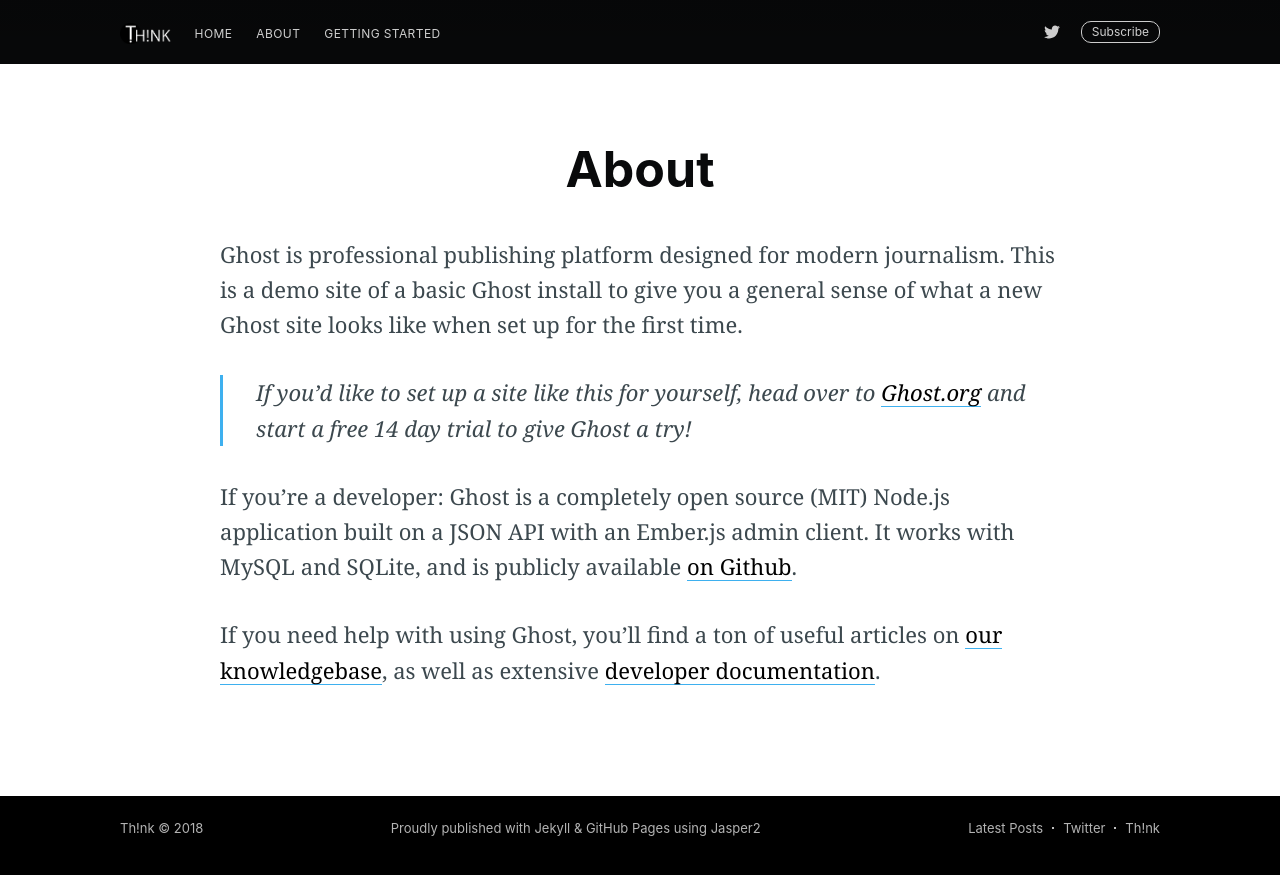
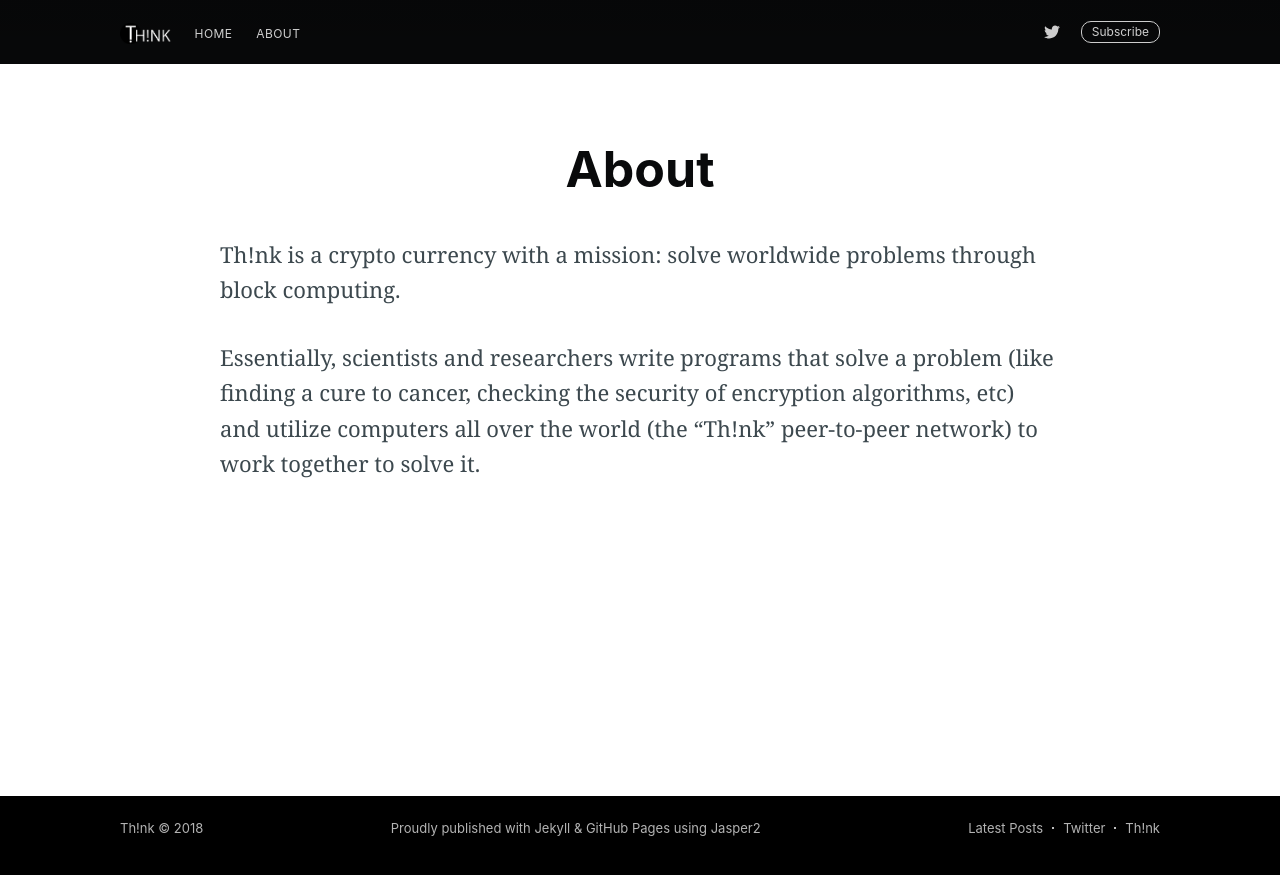
Before and after one commit to knoxschools/think, a Jekyll site: the page built from about/index.md, in a window 1280 px wide. Shown: the top 875 px of the page. Built offline with Jekyll 4.4.1, drawn with Linux system fonts in a browser that asks for light colours; nearby versions of some CDN libraries; comment, search, counter and statistics services are not loaded.

Commit message:
more about us

```diff
--- a/_includes/navigation.html
+++ b/_includes/navigation.html
@@ -1,5 +1,5 @@
 <ul class="nav" role="menu">
     <li class="nav-home" role="menuitem"><a href="{{site.baseurl}}">Home</a></li>
     <li class="nav-about" role="menuitem"><a href="{{site.baseurl}}about/">About</a></li>
-    <li class="nav-getting-started" role="menuitem"><a href="{{site.baseurl}}tag/getting-started/">Getting Started</a></li>
+   <!-- <li class="nav-getting-started" role="menuitem"><a href="{{site.baseurl}}tag/getting-started/">Getting Started</a></li> -->
 </ul>
--- a/about/index.md
+++ b/about/index.md
@@ -3,15 +3,11 @@
 current: about
 title: About
 navigation: true
-logo: 'assets/images/ghost.png'
+logo: 'assets/images/icon.png'
 class: page-template
 subclass: 'post page'
 ---
 
-Ghost is professional publishing platform designed for modern journalism. This is a demo site of a basic Ghost install to give you a general sense of what a new Ghost site looks like when set up for the first time.
+Th!nk is a crypto currency with a mission: solve worldwide problems through block computing.
 
-> If you'd like to set up a site like this for yourself, head over to [Ghost.org](https://ghost.org/) and start a free 14 day trial to give Ghost a try!
-
-If you're a developer: Ghost is a completely open source (MIT) Node.js application built on a JSON API with an Ember.js admin client. It works with MySQL and SQLite, and is publicly available [on Github](https://github.com/TryGhost/ghost).
-
-If you need help with using Ghost, you'll find a ton of useful articles on [our knowledgebase](https://help.ghost.org/), as well as extensive [developer documentation](https://docs.ghost.org/).
+Essentially, scientists and researchers write programs that solve a problem (like finding a cure to cancer, checking the security of encryption algorithms, etc) and utilize computers all over the world (the "Th!nk" peer-to-peer network) to work together to solve it.
```
Also changed, not shown: _posts/2017-07-27-welcome.md (+6 -0 lines).
